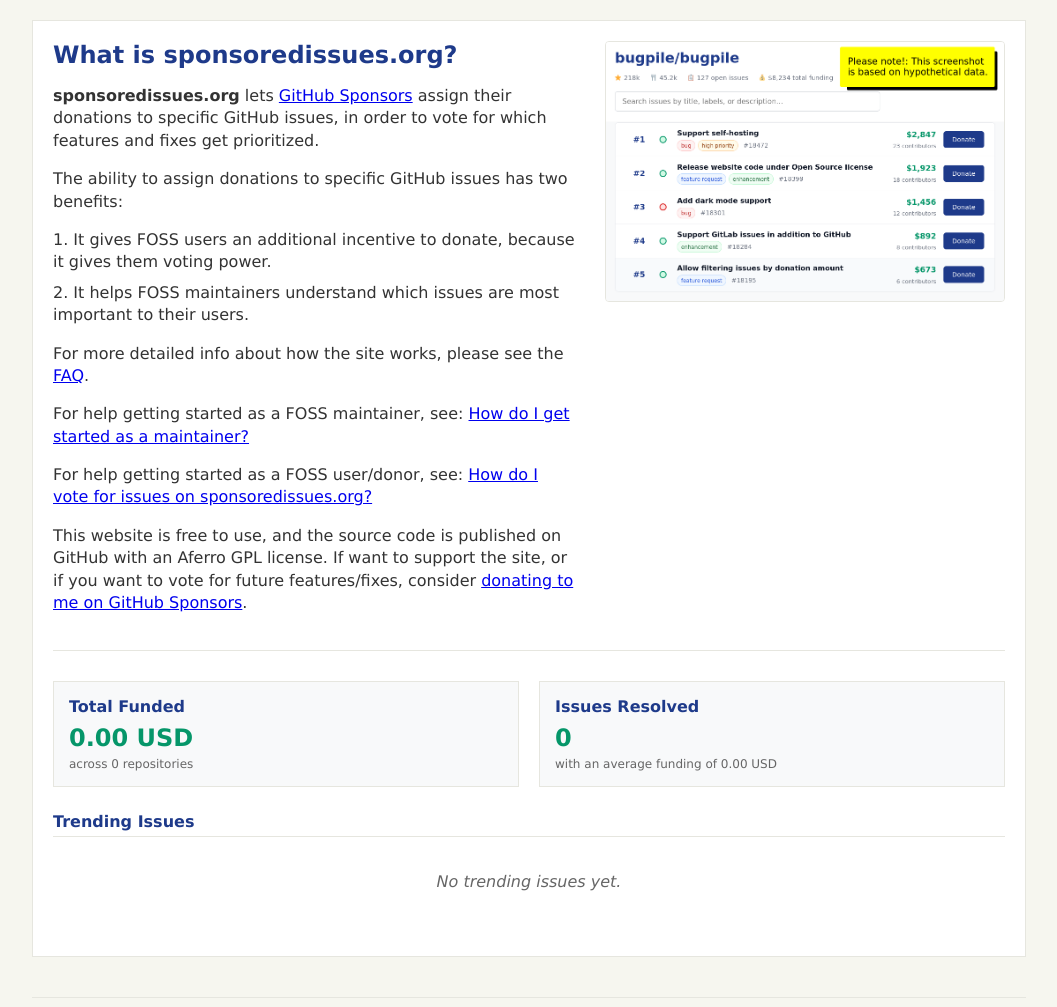
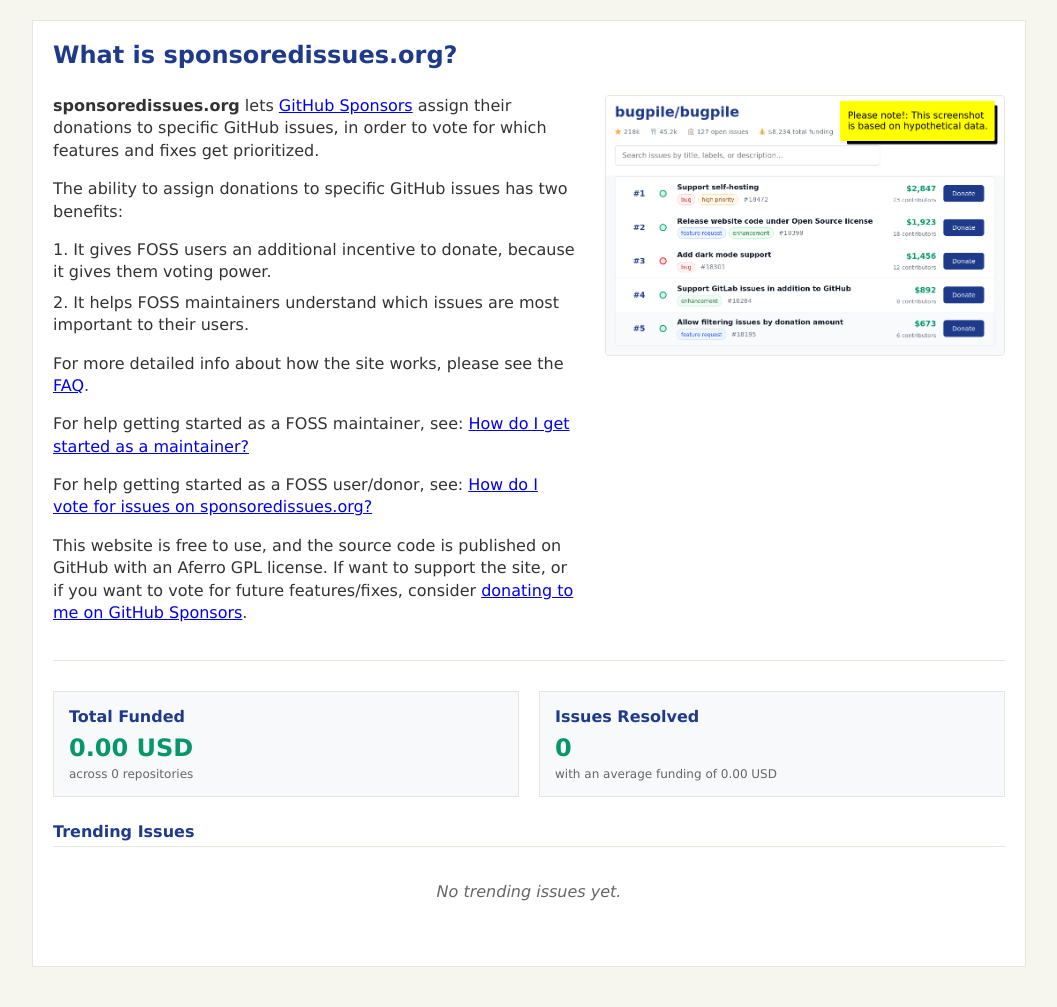
Before and after one commit to benvvalk/sponsoredissues.org-deploy, a Django app: page / in a window 1280 px wide. Shown: the part 38-1045 px from the top of the page, without its empty margins (111-1168 px from the left). Run offline with Django 5.2, Linux system fonts and the light colour scheme.

Commit message:
index.html: align screenshot with top of intro text [style]

```diff
--- a/sponsoredissues/templates/index.html
+++ b/sponsoredissues/templates/index.html
@@ -177,7 +177,7 @@
 
     /* Desktop layout */
     @media (min-width: 769px) {
-        .intro-section {
+        .intro-columns {
             display: flex;
             gap: 30px;
             align-items: flex-start;
@@ -186,6 +186,7 @@
         .intro-screenshot-desktop {
             display: block;
             flex: 0 0 400px;
+            margin-top: 16px;
         }
 
         .intro-screenshot-desktop img {
@@ -209,9 +210,11 @@
 {% block content %}
 <div class="container">
     <div class="main-content">
+
         <div class="intro-section">
+            <div class="intro-title">What is sponsoredissues.org?</div>
+            <div class="intro-columns">
                 <div class="intro-content">
-                <div class="intro-title">What is sponsoredissues.org?</div>
                     <div class="intro-text">
                         <strong>sponsoredissues.org</strong> lets <a href="https://github.com/sponsors">GitHub Sponsors</a> assign their donations to specific GitHub issues, in order to vote for which features and fixes get prioritized.
                     </div>
@@ -253,6 +256,7 @@
                     </a>
                 </div>
             </div>
+        </div>
 
         <div class="stats-section">
             <div class="stat-box">
```
Lines whose indentation alone changed are shown as unchanged.
